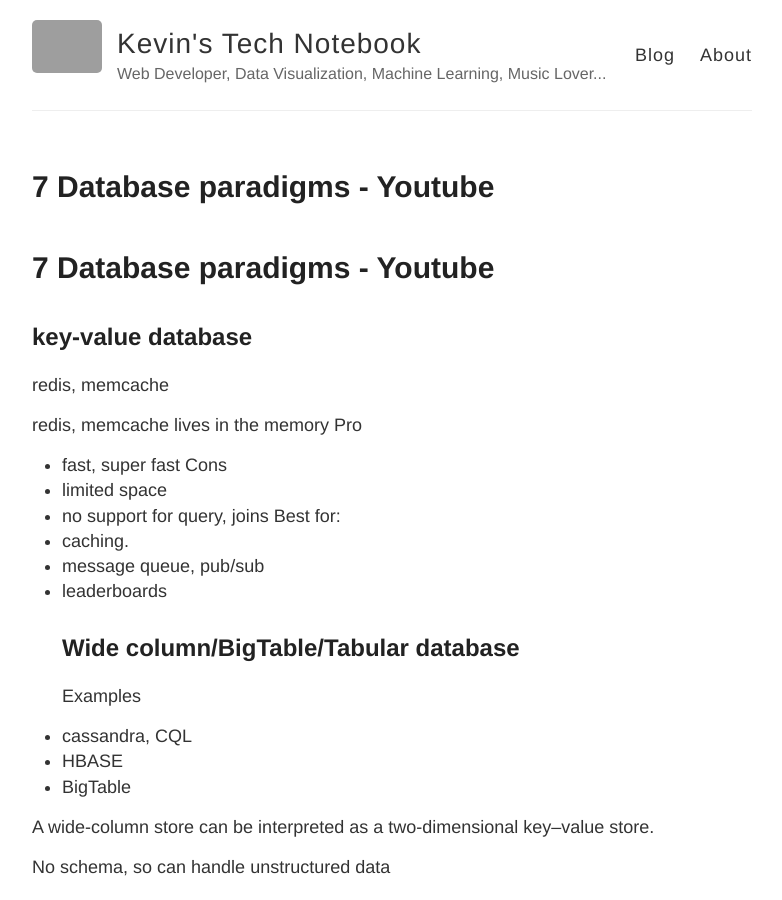
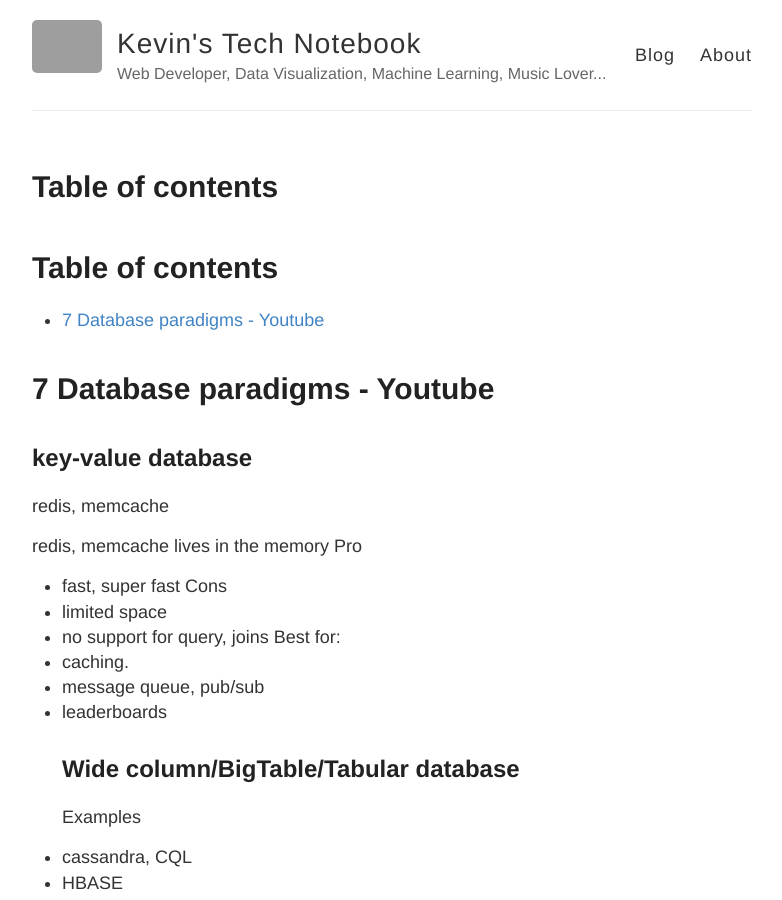
Before and after one commit to KevKeyingLi/KevKeyingLi.github.io, a Jekyll site: the page built from preps/System Design/Databases.md, in a window 1280 px wide and 900 px high. Shown: the whole window, without its empty margins (248-1030 px from the left). Built offline with Jekyll 4.4.1, drawn with Linux system fonts in a browser that asks for light colours; our own code applies the rules of GitHub Pages for plain Markdown files; grey boxes are pictures that could not be loaded.

Commit message:
Try table of contents

```diff
--- a/preps/System Design/Databases.md
+++ b/preps/System Design/Databases.md
@@ -1,3 +1,6 @@
+# Table of contents
+* [7 Database paradigms - Youtube](./Databases.md#7-database-paradigms---youtube)
+
 # [7 Database paradigms - Youtube](https://www.youtube.com/watch?v=W2Z7fbCLSTw&ab_channel=Fireship)
 
 ## key-value database
```
